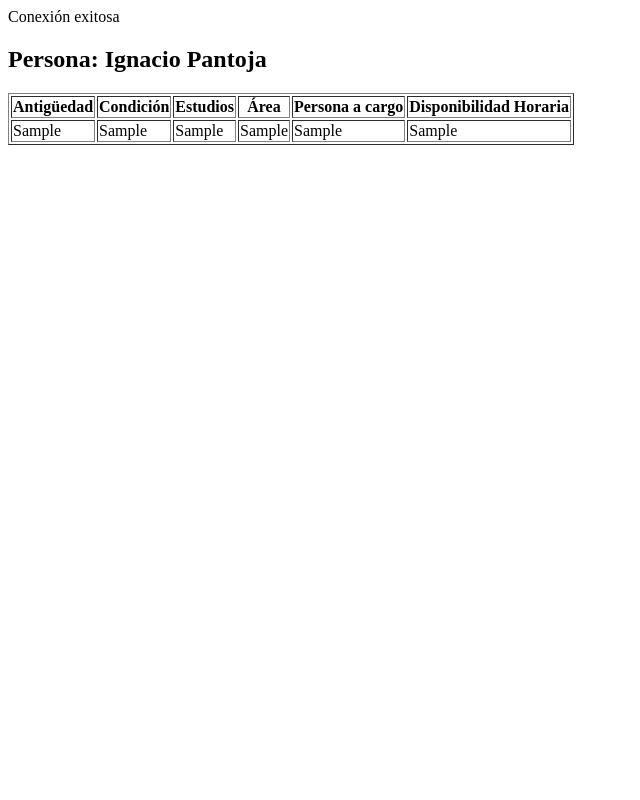
After one commit to NachoXS15/RRHH-Reno, a PHP site: page /dl.php?id=1 in a window 1280 px wide. The commit adds this page. Shown: the whole page, without its empty margins (0-640 px from the left). Run offline with PHP 8.4, Linux system fonts and the light colour scheme; data comes from the database, SQL or seed files in the repository; tables that the repository leaves empty or names only in its code hold one stand-in row (values such as "Sample post").

Commit message:
modifique carpetas y cree tabla de dl

```diff
--- a/conection.php
+++ b/conection.php
@@ -4,7 +4,7 @@
     $pass = getenv("DB_PASS");
     $db = getenv("DB_NAME");
     try {
-        $connect = new mysqli("localhost", "root", "renovacion231", "renovacion");
+        $connect = new mysqli("localhost", "root", "", "renovacion_db");
         echo "Conexión exitosa";
     } catch (\Throwable $th) {
         echo "Error al conectar: ". $th->getMessage();
--- a/renovacion.sql
+++ b/renovacion.sql
@@ -17,9 +17,6 @@ SET time_zone = "+00:00";
 /*!40101 SET @OLD_COLLATION_CONNECTION=@@COLLATION_CONNECTION */;
 /*!40101 SET NAMES utf8mb4 */;
 
---
--- Base de datos: `renovacion`
---
 
 -- --------------------------------------------------------
 
--- /dev/null
+++ b/rrhh/dl.php
@@ -0,0 +1,41 @@
+<?php
+    include("../conection.php");
+    if ($_GET) {
+        $id = $_GET["id"];
+        $sql = "SELECT p.nombre_completo, `antiguedad`, `condicion`, `estudios`, `area`, `persona_a_cargo`, `Disponibilidad` FROM rrhh_dl l, rrhh_dp p WHERE p.id = l.id;";
+        $result = mysqli_query($connect, $sql);
+        $datos = mysqli_fetch_array($result);
+    }else{
+        die("Necesito una persona");
+    }
+?>
+
+<!DOCTYPE html>
+<html lang="en">
+<head>
+    <meta charset="UTF-8">
+    <meta name="viewport" content="width=device-width, initial-scale=1.0">
+    <title>Document</title>
+</head>
+<body>
+    <h2>Persona: <?php echo $datos['nombre_completo']?></h2>
+    <table border="1">
+        <tr>
+            <th>Antigüedad</th>
+            <th>Condición</th>
+            <th>Estudios</th>
+            <th>Área</th>
+            <th>Persona a cargo</th>
+            <th>Disponibilidad Horaria</th>
+        </tr>
+        <tr>
+            <td><?php echo $datos['antiguedad'] ?></td>
+            <td><?php echo $datos['condicion'] ?></td>
+            <td><?php echo $datos['estudios'] ?></td>
+            <td><?php echo $datos['area'] ?></td>
+            <td><?php echo $datos['persona_a_cargo'] ?></td>
+            <td><?php echo $datos['Disponibilidad'] ?></td>
+        </tr>
+    </table>
+</body>
+</html>
--- a/index.php
+++ b/rrhh/dp.php
@@ -1,5 +1,5 @@
 <?php
-    include("conection.php");
+    include("../conection.php");
     $sql = "SELECT * FROM rrhh_dp";
     $result = mysqli_query($connect, $sql);
 ?>
@@ -35,6 +35,7 @@
                 <td><?php echo $row['domicilio'] ?></td>
                 <td><?php $hijos = $row['hijos'] ? $row['hijos'] : "No tiene";  echo $hijos?></td>
                 <td><?php echo $row['observaciones'] ?></td>
+                <td><a href="dl.php?id=<?php echo $row['id'] ?>">Dat. Laborales</a></td>
                 <td><button>Editar</button></td>
                 <td><button>Eliminar</button></td>
             </tr>
--- a/validarCargaDP.php
+++ b/rrhh/validarCargaDP.php
@@ -1,5 +1,5 @@
 <?php
-    include("conection.php");
+    include("../conection.php");
     if ($_GET) {
         $nombre = $_GET["nombre"];
         $dni = $_GET["dni"];
```
Also changed, not shown: rrhh/addRegistro.php (renamed from addRegistro.php), styles/style.css (renamed from style.css).
